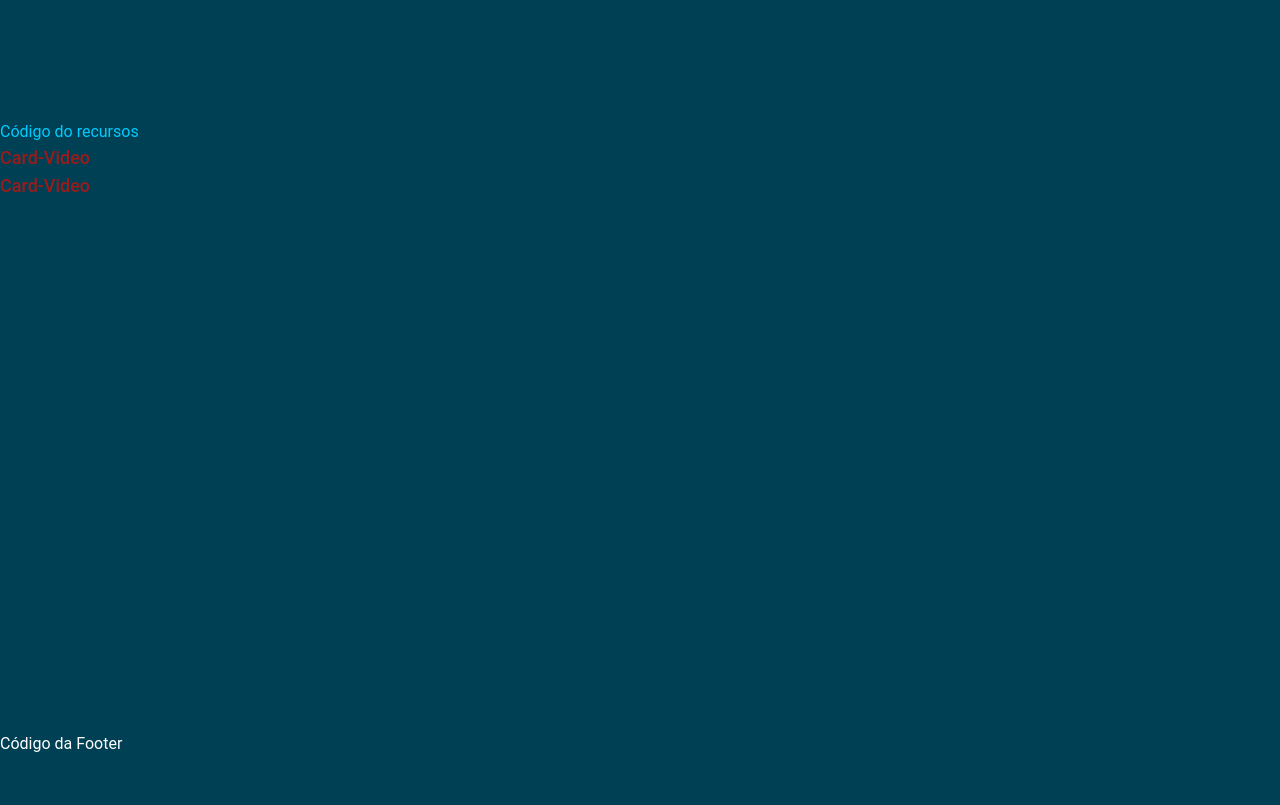
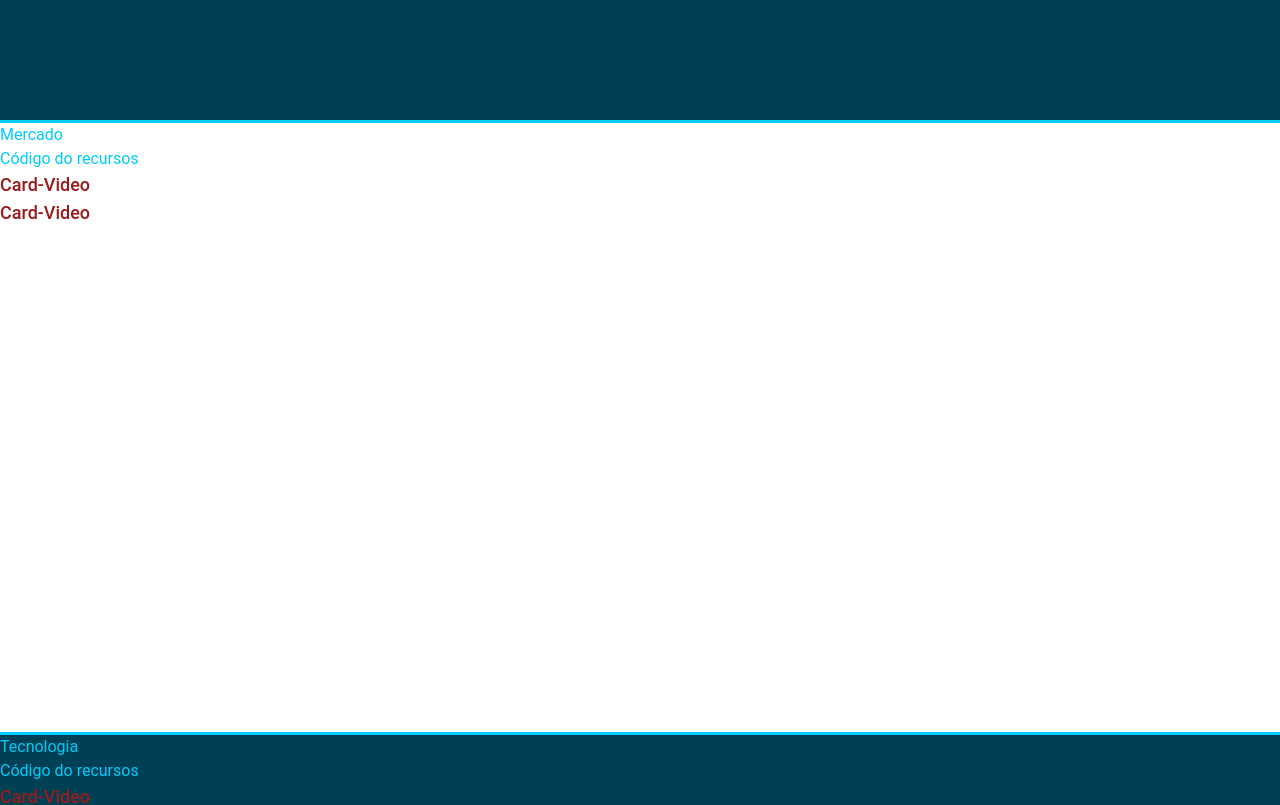
Before and after one commit to nadiduno/flyrecursos, a React (Vite) app: page / in a window 1280 px wide. Shown: the part 1080-1885 px from the top of the page. Built offline with nearby package versions, Linux system fonts and the light colour scheme.

Commit message:
Renderizando - Recursos com tipagem e Props

```diff
--- a/src/componets/Resource.tsx
+++ b/src/componets/Resource.tsx
@@ -1,8 +1,19 @@
 import { CardVideo } from "./CardVideo";
 
-export function Resource(){
+export interface ResourceType{
+    id: number
+    title: string;
+    quantity?: number;
+}
+
+interface ResourceProps {
+    resource: ResourceType
+  }
+
+export function Resource({ resource }: ResourceProps){
     return(
         <div>
+            <p>{resource.title}</p>
             Código do recursos
             <CardVideo />
             <CardVideo />
--- a/src/pages/HomePage.tsx
+++ b/src/pages/HomePage.tsx
@@ -1,8 +1,27 @@
 import { Footer } from "../componets/Footer";
 import { HeaderMain } from "../componets/HeaderMain";
 import { Navibar } from "../componets/Navibar";
-import { Resource } from "../componets/Resource";
+import { Resource, ResourceType} from "../componets/Resource";
 import { TopTen } from "../componets/TopTen";
+
+const resources: ResourceType[] = [
+    {
+        id: 1,
+        title: 'Mercado'
+    },
+    {
+        id: 2,
+        title: 'Tecnologia'
+    },
+    {
+        id: 3,
+        title: 'Marketing e Empreendedorismo'
+    },
+    {
+        id: 4,
+        title: 'SuperProfs'
+    }
+]
 
 export function HomePage(){
     return(
@@ -16,8 +35,18 @@ export function HomePage(){
             <section className="h-[11.5rem] md:h-[38.25rem] text-primary2">
                 <TopTen />
             </section>
-            <section className="h-[11.5rem] md:h-[38.25rem] text-primary2">
-                <Resource />
+            <section>
+                {resources.map((resource) => {
+                    return (
+                        <div
+                            key={resource.id}
+                            className={`h-[11.5rem] md:h-[38.25rem] border-t-[3px] border-primary2 odd:bg-white transition-all duration-300 hover:shadow-lg text-primary2 `}
+                        >
+                            <Resource key={resource.id} resource={resource} />
+                        </div>
+
+                    )
+                })}
             </section>
             <footer className="h-[5.375rem] md:h-[7.75rem]">
                 <Footer />
```
